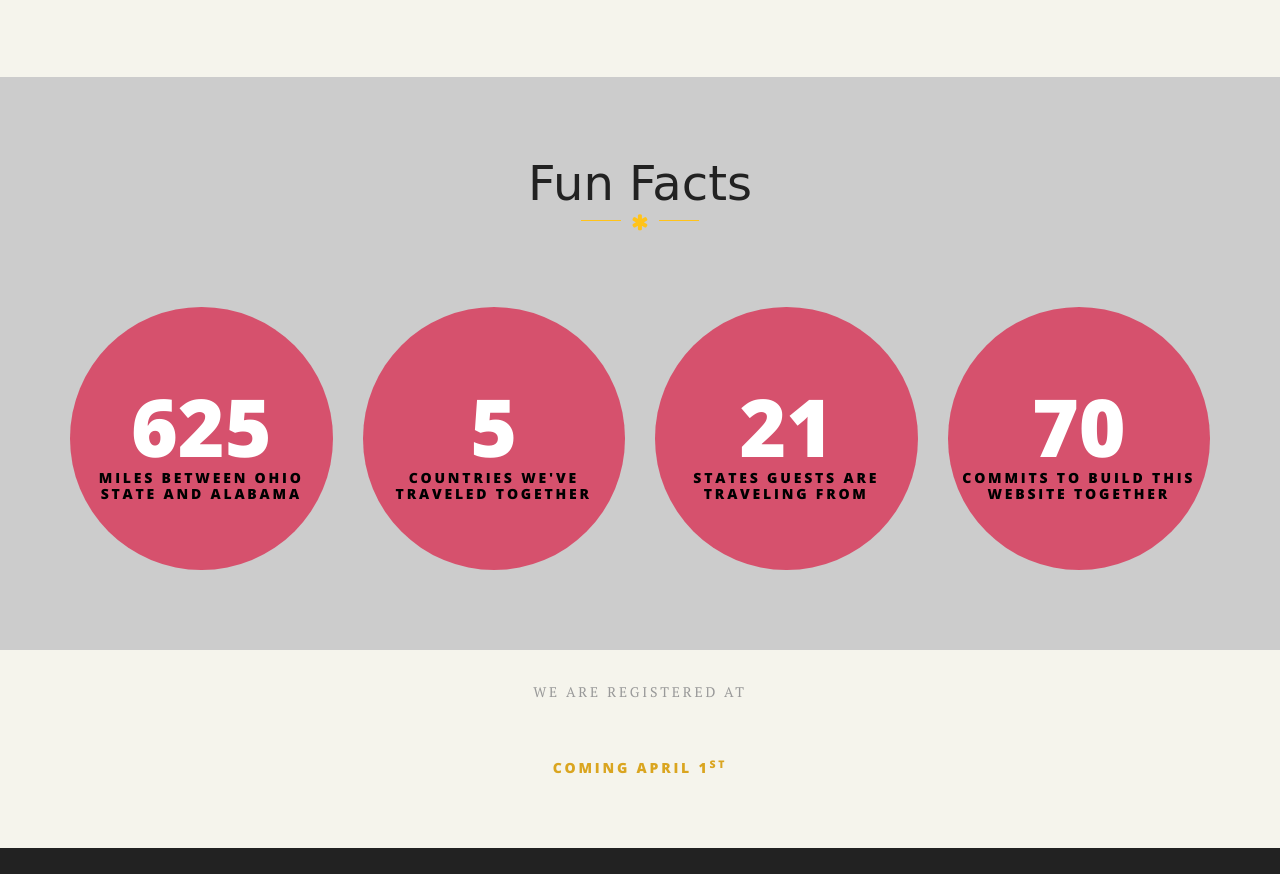
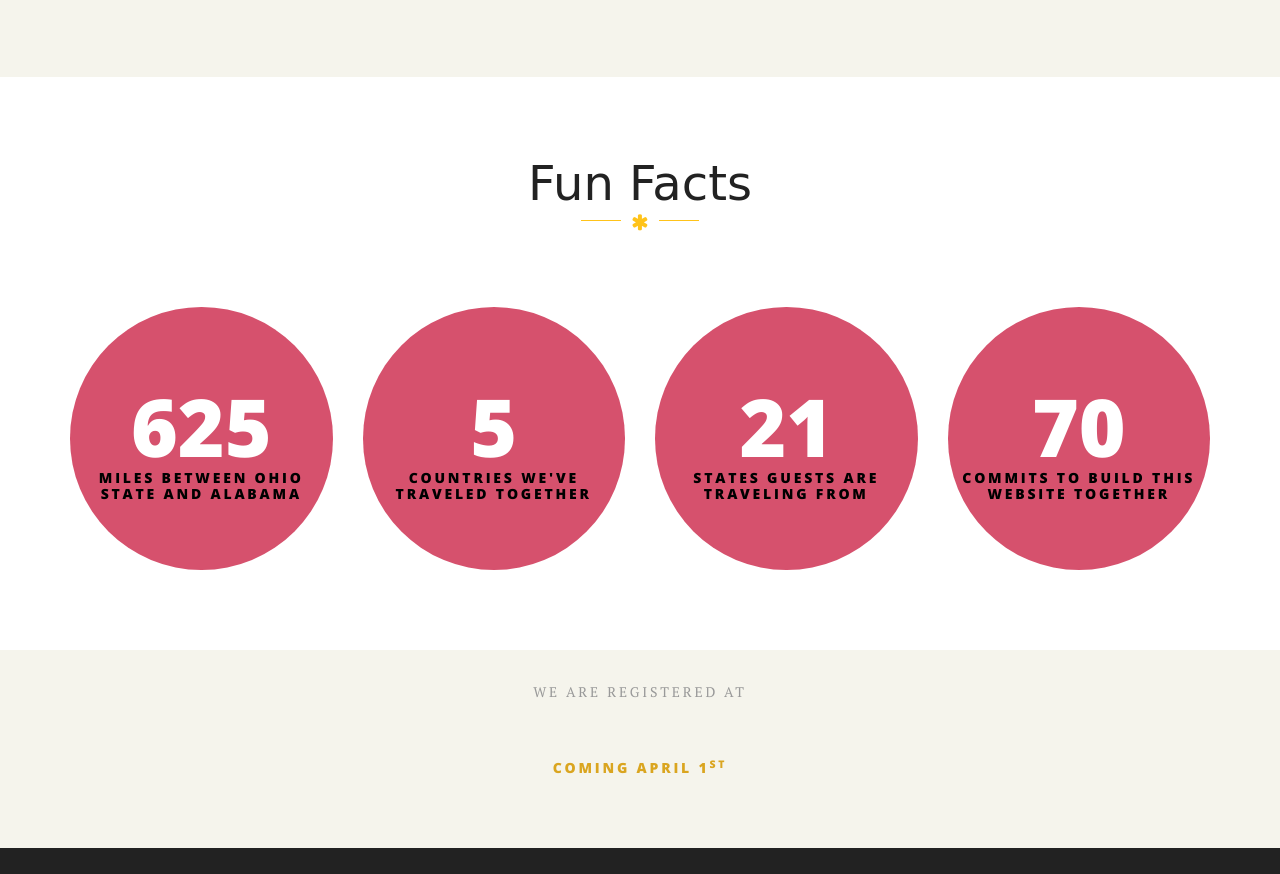
Before and after one commit to mrrobbins/matt-kelsey-wedding-site, a plain HTML site: page clientlibs/index.html in a window 1280 px wide. Shown: the part 6548-7422 px from the top of the page. Drawn offline with nearby package versions, Linux system fonts and the light colour scheme; some packages are replaced by stand-ins of ours; placeholder pictures from the web are drawn by us; a web font is replaced by a local one.

Commit message:
removed picture from fun facts

```diff
--- a/clientlibs/index.html
+++ b/clientlibs/index.html
@@ -655,7 +655,7 @@
 		<!-- ========== FUN FACTS START ========== -->
 
 		<section id="facts">
-        	<div class="parallax" data-velocity="-.4"></div>
+        	<!--<div class="parallax" data-velocity="-.4"></div> -->
 			<div class="container text-center">
 				<div class="row">
 					<div class="col-sm-12 heading" data-scroll-reveal>
```
